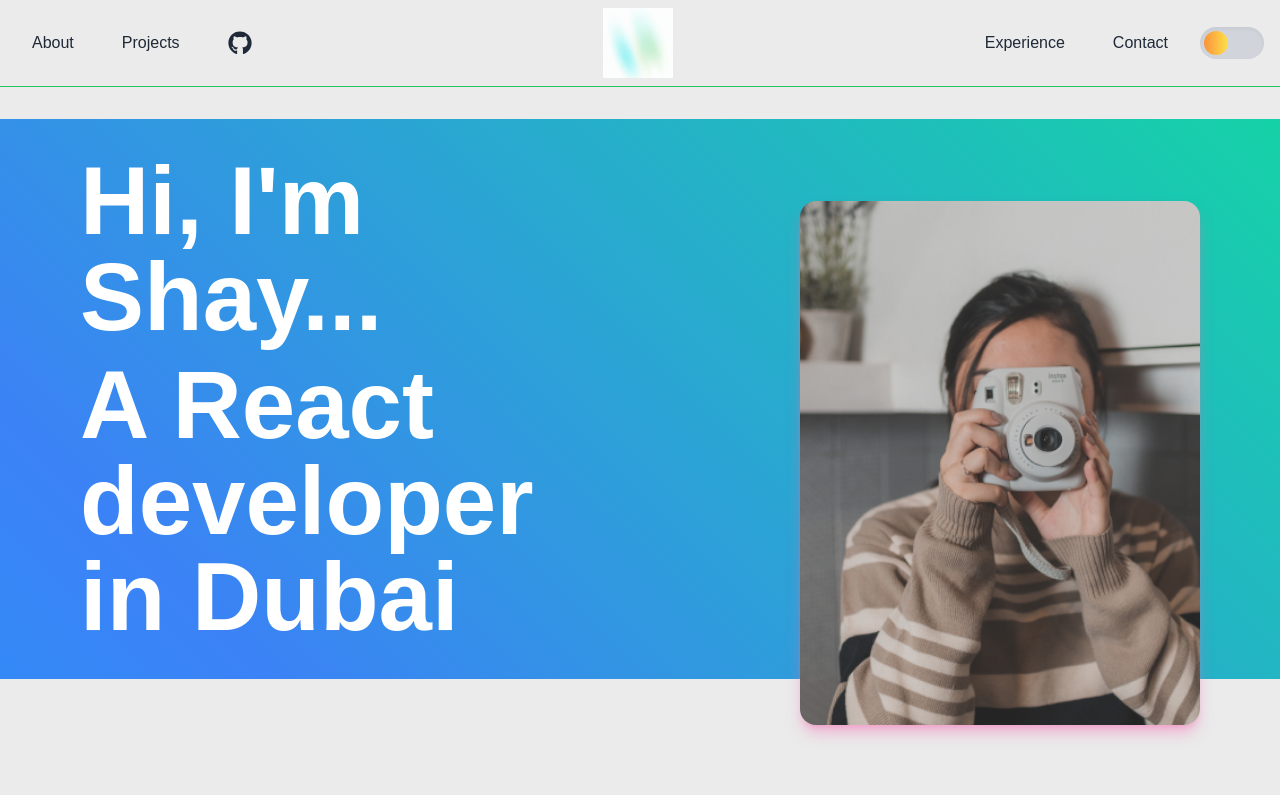
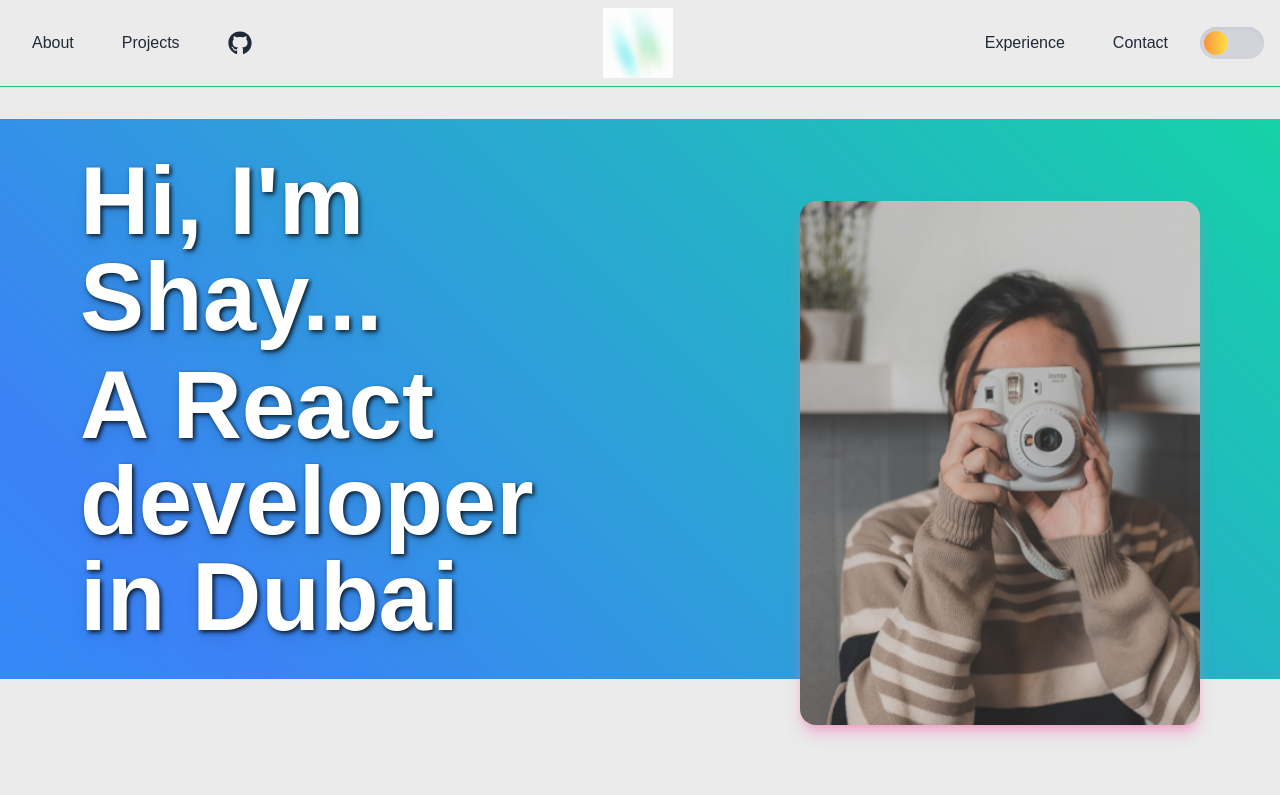
Before and after one commit to shay122990/next-portfolio, a Next.js app: page / in a window 1280 px wide. Shown: the top 795 px of the page. Built offline with nearby package versions, Linux system fonts and the light colour scheme; a web font is replaced by a local one.

Commit message:
text-sahdow added

```diff
--- a/src/app/components/hero/Hero.tsx
+++ b/src/app/components/hero/Hero.tsx
@@ -8,13 +8,15 @@ export default function Hero() {
       <div className="absolute inset-0 z-0 gradient-bg"></div>
 
       <motion.h1
-        className="text-white text-4xl  md:text-5xl lg:text-8xl font-bold lg:w-1/2 lg:text-left relative z-10"
+        className="text-white text-4xl md:text-5xl lg:text-8xl font-bold lg:w-1/2 lg:text-left relative z-10 drop-shadow-lg text-shadow"
         initial={{ opacity: 0, x: -100 }}
         animate={{ opacity: 1, x: 0 }}
         transition={{ duration: 1, ease: "easeOut" }}
       >
-        Hi, I&apos;m Shay... <br /><span className="block mt-3">A React developer in Dubai</span>
+        Hi, I&apos;m Shay... <br />
+        <span className="block mt-3">A React developer in Dubai</span>
       </motion.h1>
+
 
       <motion.div
         className="mt-0 lg:mt-32 relative z-10"
--- a/src/app/globals.css
+++ b/src/app/globals.css
@@ -97,6 +97,10 @@ body {
     background-position: 0% 50%;
   }
 }
+.text-shadow {
+  text-shadow: 2px 2px 4px rgba(0, 0, 0, 0.8); /* Adjust values for best effect */
+}
+
 /* Divider Component */
 .divider-line {
   width: 60%;
```
